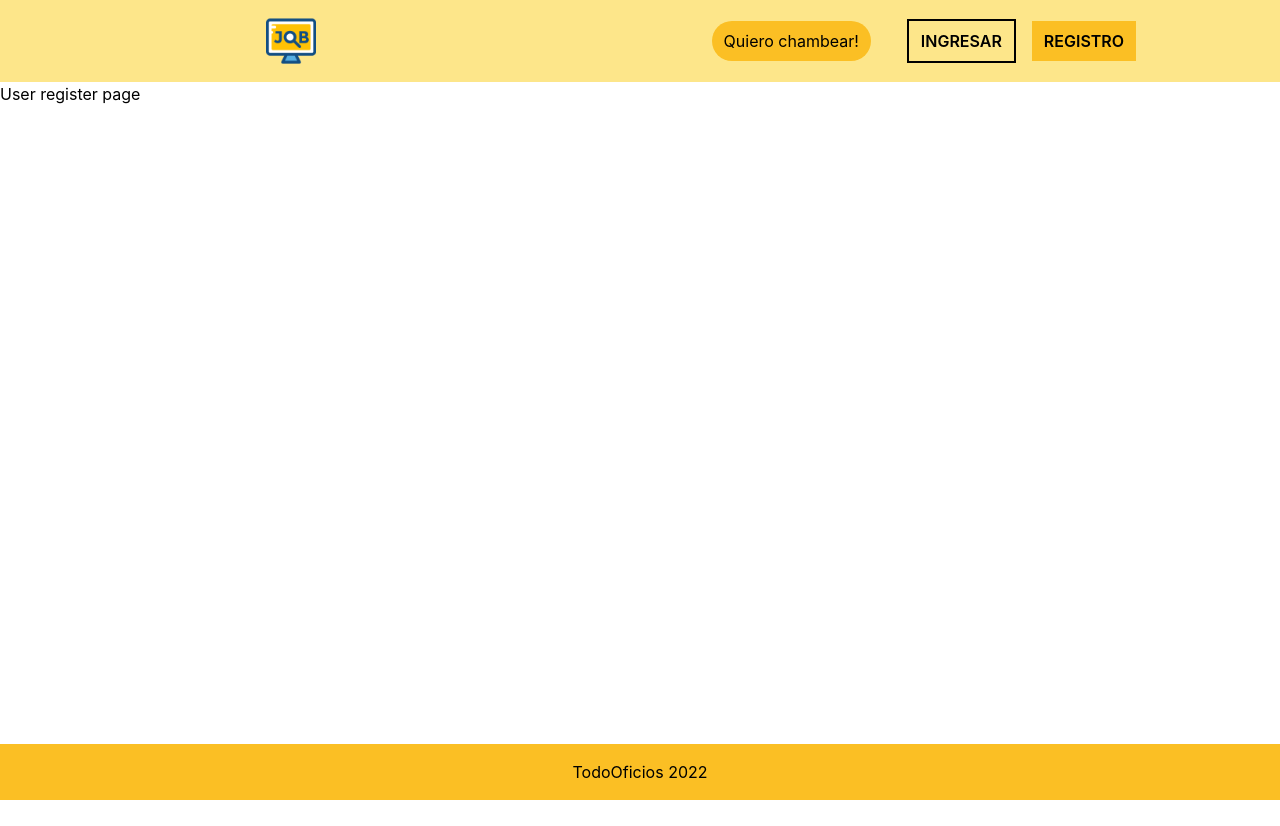
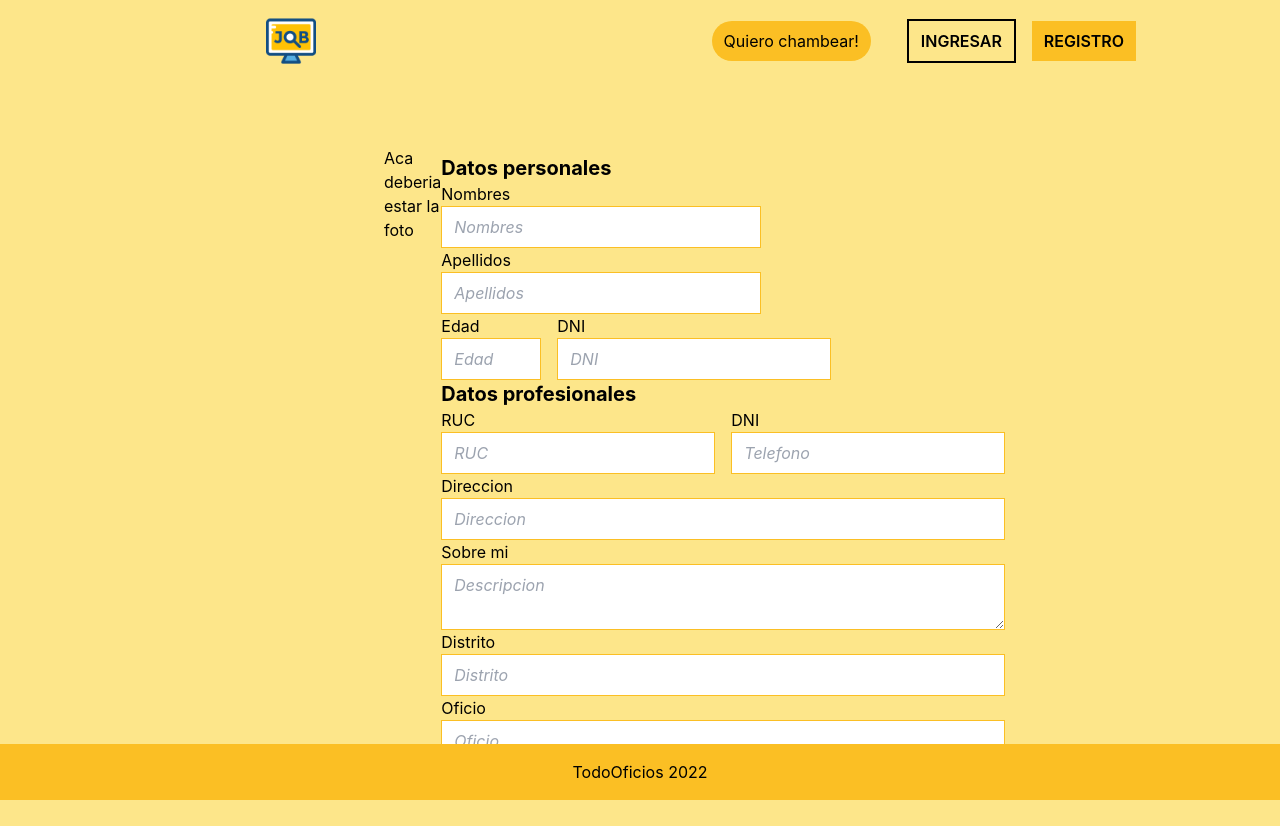
Before and after one commit to shuni95/todo-oficios-app, a React (Create React App) app: page /joinPro in a window 1280 px wide. Before the commit the page ends 800 px from the top, so only its background shows below. Built offline with nearby package versions, Linux system fonts and the light colour scheme.

Commit message:
progress with Professional details form

```diff
--- a/src/Header.js
+++ b/src/Header.js
@@ -11,7 +11,7 @@ export class Header extends Component {
                   <Link to="/"><img className='w-[50px] h-[50px] ml-[250px]' src={landingIcon} alt="Logo"/></Link>
               </div>
               <div className='invisible md:visible w-1/2 inline-flex justify-end items-center'>
-                  <Link className="py-2 px-3 bg-amber-400 text-black rounded-full" to="/joinAsPro">Quiero chambear!</Link>
+                  <Link className="py-2 px-3 bg-amber-400 text-black rounded-full" to="/joinPro">Quiero chambear!</Link>
                   <Link className='py-2 px-3 ml-9 bg-amber-200 text-black font-semibold border-2 border-solid border-black uppercase' to="/login">Ingresar</Link>
                   <Link className='py-2 px-3 ml-4 mr-4 sm:mr-16 lg:mr-32 bg-amber-400 text-black font-semibold uppercase' to="/register">Registro</Link>
               </div>
--- a/src/JoinPro.js
+++ b/src/JoinPro.js
@@ -3,9 +3,74 @@ import { Component } from "react";
 export class JoinPro extends Component {
     render() {
         return (
-            <div>
-                User register page
-            </div>
+            <section className='flex flex-col h-full px-4 py-8 md:px-0 md:py-16 bg-amber-200'>
+                <form className="flex flex-row w-full md:px-[25%] lg:px-[30%] space-y-2">
+                    <div className="flex flex-col">
+                        <p>Aca deberia estar la foto</p>
+                    </div>
+                    <div className="flex flex-col">
+                    <div>
+                        <h2 className="text-xl font-bold">Datos personales</h2>
+                    </div>
+
+                    <div className="flex flex-col md:max-w-[320px]">
+                        <label htmlFor="nombres">Nombres</label>
+                        <input type="text" name="nombres" placeholder="Nombres" className=""/>
+                    </div>
+
+                    <div className="flex flex-col md:max-w-[320px]">
+                        <label htmlFor="apellidos">Apellidos</label>
+                        <input type="text" name="apellidos" placeholder="Apellidos"/>
+                    </div>
+
+                    <div className="flex flex-row space-x-4 md:max-w-[320px]">
+                        <div className="flex flex-col w-[100px]">
+                            <label htmlFor="edad">Edad</label>
+                            <input type="text" name="edad" placeholder="Edad"/>
+                        </div>
+                        <div className="flex flex-col">
+                            <label htmlFor="dni">DNI</label>
+                            <input type="text" name="dni" placeholder="DNI"/>
+                        </div>
+                    </div>
+
+                    <div>
+                        <h2 className="text-xl font-bold">Datos profesionales</h2>
+                    </div>
+
+                    <div className="flex flex-row space-x-4">
+                        <div className="flex flex-col basis-1/2">
+                            <label htmlFor="ruc">RUC</label>
+                            <input type="text" name="RUC" placeholder="RUC"/>
+                        </div>
+                        <div className="flex flex-col basis-1/2">
+                            <label htmlFor="dni">DNI</label>
+                            <input type="text" name="telefono" placeholder="Telefono"/>
+                        </div>
+                    </div>
+
+                    <div className="flex flex-col w-full">
+                        <label htmlFor="direccion">Direccion</label>
+                        <input type="text" name="direccion" placeholder="Direccion"/>
+                    </div>
+
+                    <div className="flex flex-col w-full">
+                        <label htmlFor="sobre_mi">Sobre mi</label>
+                        <textarea name="sobre_mi" placeholder="Descripcion"></textarea>
+                    </div>
+
+                    <div className="flex flex-col w-full">
+                        <label htmlFor="distrito">Distrito</label>
+                        <input type="text" name="distrito" placeholder="Distrito"/>
+                    </div>
+
+                    <div className="flex flex-col w-full">
+                        <label htmlFor="oficio">Oficio</label>
+                        <input type="text" name="oficio" placeholder="Oficio"/>
+                    </div>
+                    </div>
+                </form>
+            </section>
         )
     }
 }
--- a/src/index.css
+++ b/src/index.css
@@ -25,3 +25,12 @@ main {
 @tailwind base;
 @tailwind components;
 @tailwind utilities;
+
+@layer base {
+
+  [type="text"],
+  textarea {
+    @apply border-amber-400 focus:border-amber-500 focus:ring-1 focus:ring-amber-500 placeholder:italic placeholder:text-gray-400;
+  }
+
+}
```
